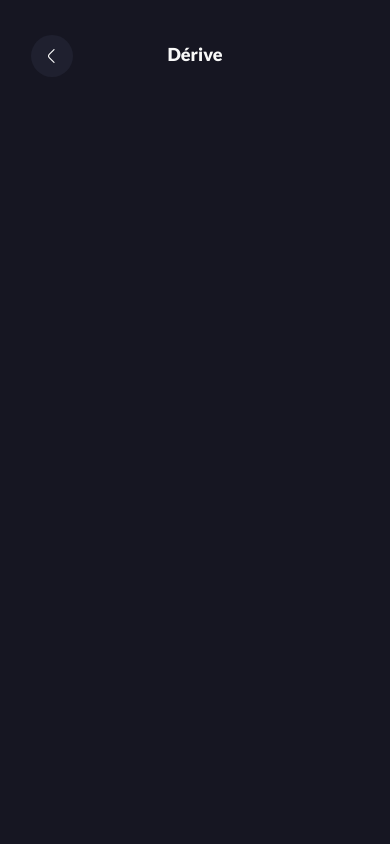
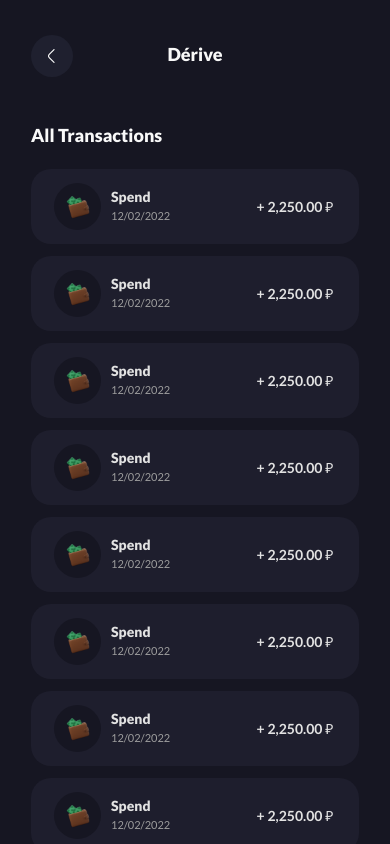
Before and after one commit to hschhhwwwo0o/derive, a React Native app: screen /Transactions in a window 390 px wide. Built offline with nearby package versions, Linux system fonts and the light colour scheme.

Commit message:
Transaction page

```diff
--- a/screens/Transactions/index.tsx
+++ b/screens/Transactions/index.tsx
@@ -3,13 +3,33 @@ import { StyleSheet, View } from "react-native";
 import AsyncStorage from "@react-native-async-storage/async-storage";
 import TheLayout from "layouts";
 import TopPanel from "components/UI/TopPanel";
+import Label from "components/UI/Label";
+import Transaction from "components/Custom/Transaction";
 
 const TransactionsScreen: FunctionComponent<IScreen> = ({ navigation }) => {
   return (
     <>
       <TheLayout>
         <TopPanel withBack navigation={navigation} />
-        <View style={styles.body}></View>
+        <View style={styles.body}>
+          <Label>All Transactions</Label>
+          <View style={styles.data}>
+            <Transaction />
+            <Transaction />
+            <Transaction />
+            <Transaction />
+            <Transaction />
+            <Transaction />
+            <Transaction />
+            <Transaction />
+            <Transaction />
+            <Transaction />
+            <Transaction />
+            <Transaction />
+            <Transaction />
+            <Transaction />
+          </View>
+        </View>
       </TheLayout>
     </>
   );
@@ -17,7 +37,11 @@ const TransactionsScreen: FunctionComponent<IScreen> = ({ navigation }) => {
 
 const styles = StyleSheet.create({
   body: {
-    marginTop: 46,
+    marginTop: 39,
+    paddingBottom: 39,
+  },
+  data: {
+    marginTop: 11,
   },
 });
 
```
